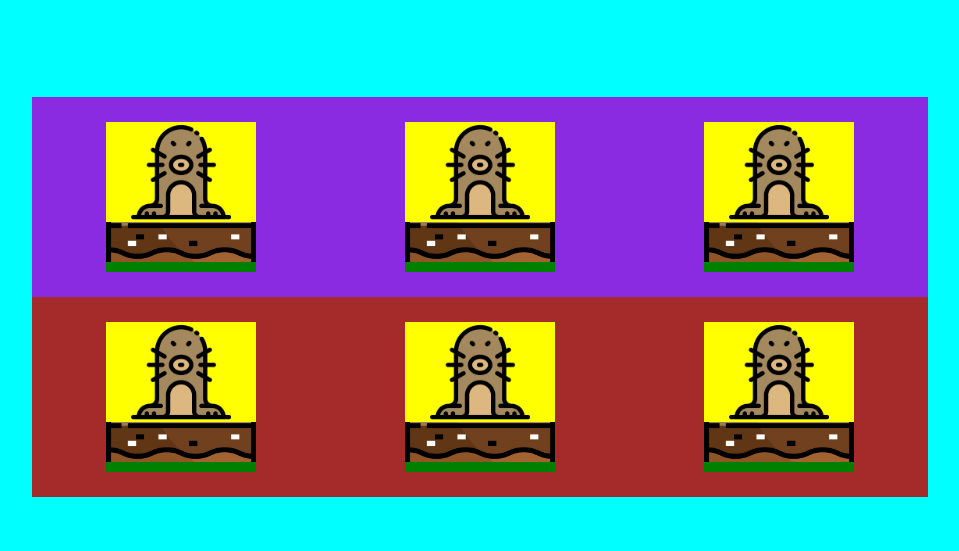
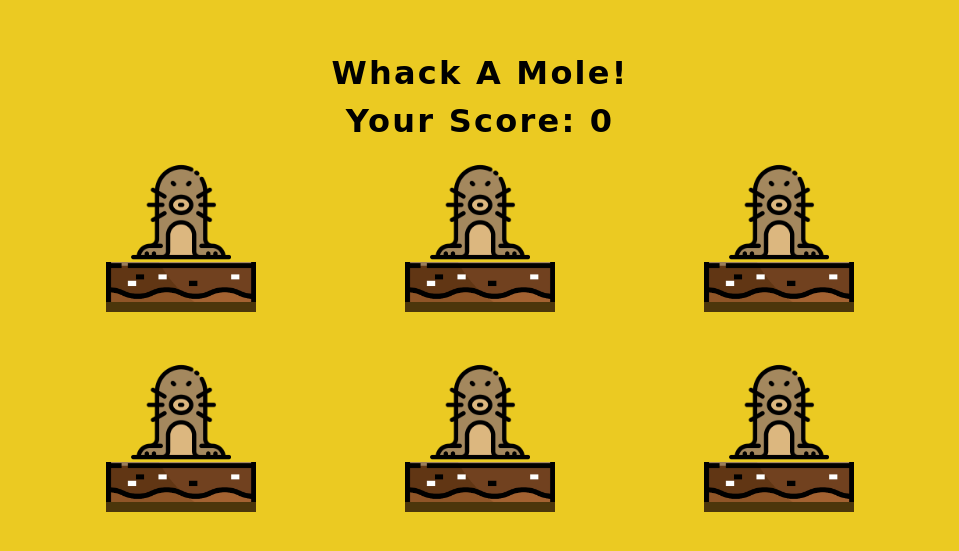
Before and after one commit to mtzngn/whackAMoleGame, a plain HTML site: page index.html in a window 1280 px wide. Shown: the part 103-654 px from the top of the page, without its empty margins (160-1119 px from the left). Drawn offline with Linux system fonts and the light colour scheme; a web font is replaced by a local one.

Commit message:
fonts changed and style improved

```diff
--- a/index.html
+++ b/index.html
@@ -5,9 +5,15 @@
     <meta name="viewport" content="width=device-width, initial-scale=1.0">
     <title>Whack A Mole</title>
     <link rel="stylesheet" href="style.css">
+    <link rel="preconnect" href="https://fonts.gstatic.com">
+<link href="https://fonts.googleapis.com/css2?family=Langar&display=swap" rel="stylesheet">
 </head>
 <body>
     <div class="mainWrap">
+        <div class="header">
+            <div class="title"><h1>Whack A Mole!</h1></div>
+            <div><h1>Your Score: <span id="score">0</span></h1></div>
+        </div>
         <div class="topWrap">
             <div class="wrap">
                 <div class="mole"></div>
--- a/style.css
+++ b/style.css
@@ -1,22 +1,36 @@
 body {
     margin: 0;
     padding: 0;
+    font-family: 'Langar', cursive;
+
 }
 
 .mainWrap {
     height:100vh;
     width: 100%;
-    background-color: aqua;
+    background-color: #ebca22;
     display: flex;
     flex-direction: column;
     justify-content: center;
     align-items: center;
 
 }
+.header {
+    height:10%;
+    width: 70%;
+    display:flex;
+    flex-direction: column;
+    justify-content: center;
+    align-items: center;
+}
+h1 {
+    margin: 5px 0 5px 0;
+    letter-spacing: 0.07em;
+}
 .topWrap {
     height: 25%;
     width: 70%;
-    background-color: blueviolet;
+    /* background-color: blueviolet; */
     display: flex;
     justify-content: space-around;
     align-items: center;
@@ -24,7 +38,7 @@ body {
 .bottomWrap {
     height: 25%;
     width: 70%;
-    background-color: brown;
+    /* background-color: brown; */
     display: flex;
     justify-content: space-around;
     align-items: center;
@@ -32,7 +46,7 @@ body {
 .wrap {
     height:150px;
     width:150px;
-    background-color: yellow;
+    /* background-color: yellow; */
     display:flex;
     flex-direction:column;
     justify-content: center;
@@ -56,5 +70,14 @@ body {
 .ground {
     height:10px;
     width:150px;
-    background-color: green;
+    background-color: #4c360b;
 }
+
+@media (max-width: 450px) {
+    .topWrap, .bottomWrap {
+        flex-direction: column;
+    }
+    .mainWrap {
+        flex-direction: row;
+    }
+}
```
